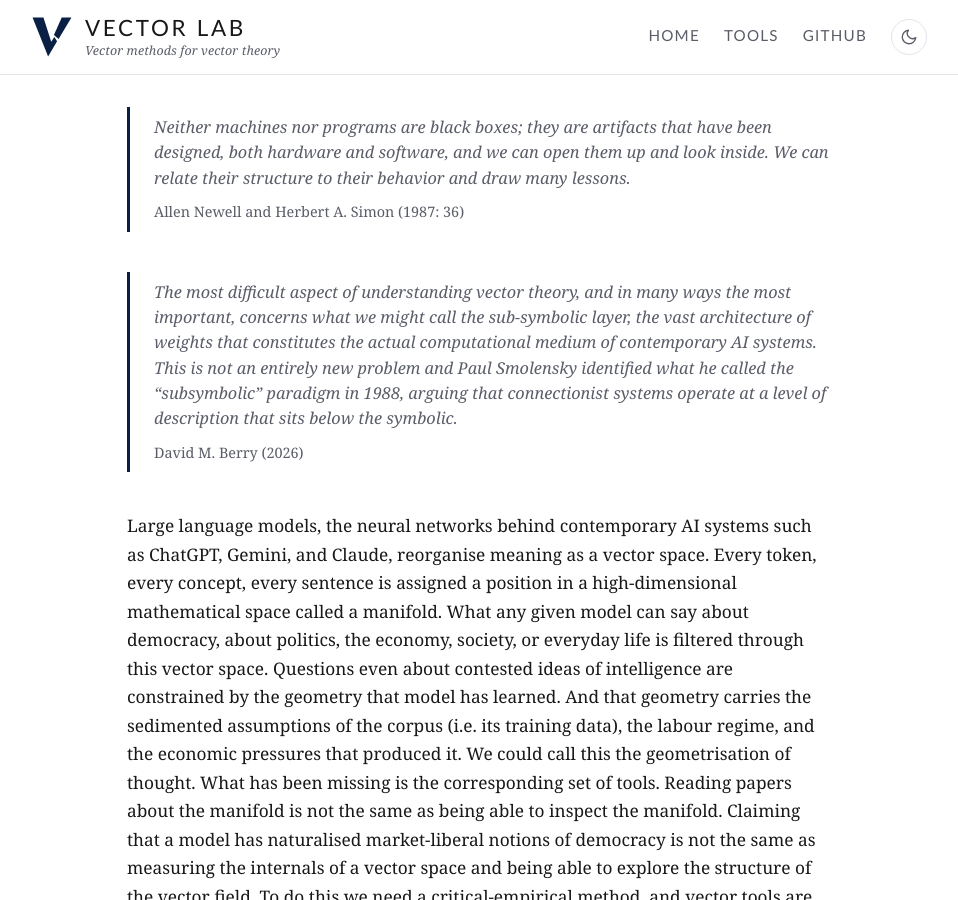
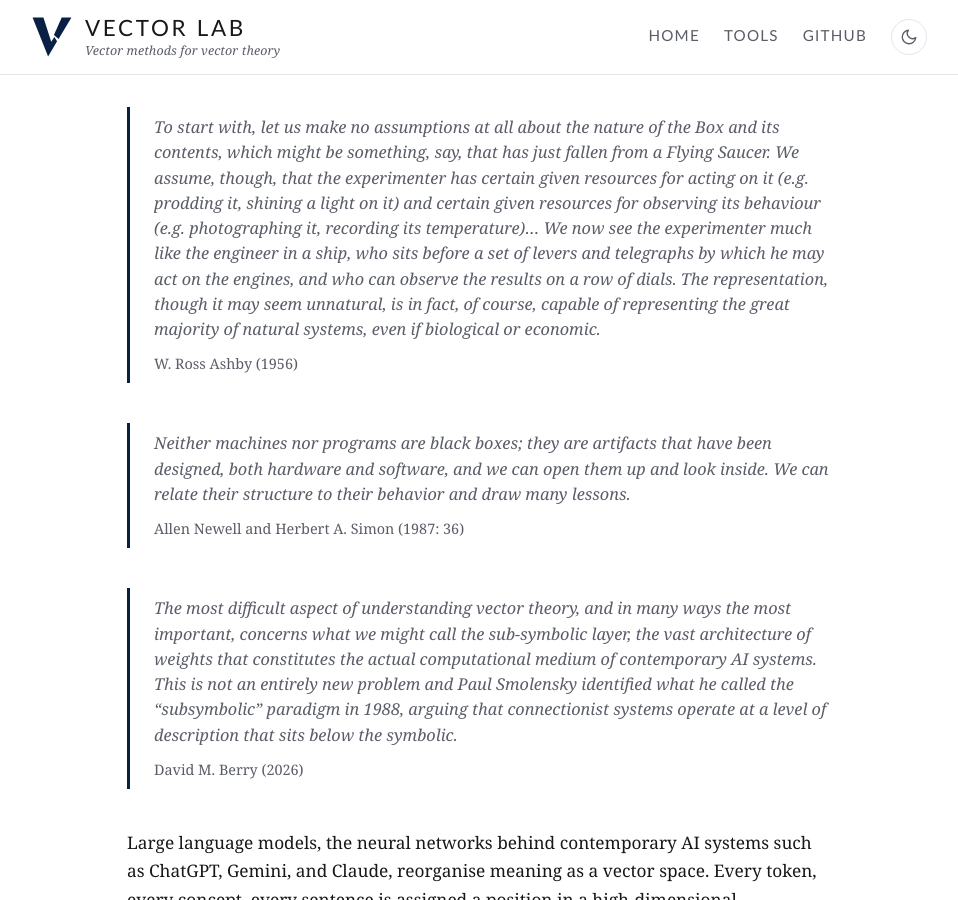
Before and after one commit to vector-lab-tools/vector-lab-tools.github.io, a Jekyll site: the page built from index.md, in a window 1280 px wide and 900 px high. Shown: the whole window, without its empty margins (161-1119 px from the left). Built offline with Jekyll 4.4.1, drawn with Linux system fonts in a browser that asks for light colours; some of the changed text lies outside the part shown.

Commit message:
Add Ashby (1956) Black Box epigraph and reference

```diff
--- a/index.md
+++ b/index.md
@@ -2,6 +2,11 @@
 layout: default
 title: Vector Lab
 ---
+
+<blockquote class="epigraph">
+<p>To start with, let us make no assumptions at all about the nature of the Box and its contents, which might be something, say, that has just fallen from a Flying Saucer. We assume, though, that the experimenter has certain given resources for acting on it (e.g. prodding it, shining a light on it) and certain given resources for observing its behaviour (e.g. photographing it, recording its temperature)&hellip; We now see the experimenter much like the engineer in a ship, who sits before a set of levers and telegraphs by which he may act on the engines, and who can observe the results on a row of dials. The representation, though it may seem unnatural, is in fact, of course, capable of representing the great majority of natural systems, even if biological or economic.</p>
+<cite>W. Ross Ashby (1956)</cite>
+</blockquote>
 
 <blockquote class="epigraph">
 <p>Neither machines nor programs are black boxes; they are artifacts that have been designed, both hardware and software, and we can open them up and look inside. We can relate their structure to their behavior and draw many lessons.</p>
@@ -183,6 +188,7 @@ Each repository contains full documentation, dependencies, and setup instruction
 
 ## References
 
+- Ashby, W. R. (1956) *An Introduction to Cybernetics*. London: Chapman & Hall.
 - Berry, D. M. (2026) '[Vector Theory](https://doi.org/10.1007/s13347-026-01162-w)', *Philosophy & Technology*. Available at: <https://doi.org/10.1007/s13347-026-01162-w>.
 - Haugeland, J. (ed.) (1981) *Mind Design: Philosophy, Psychology, Artificial Intelligence*. Cambridge, MA: The MIT Press.
 - Newell, A. and Simon, H. A. (1987) 'Computer Science as Empirical Inquiry: Symbols and Search', in Haugeland, J. (ed.) *Mind Design: Philosophy, Psychology, Artificial Intelligence*. Cambridge, MA: The MIT Press, pp. 35–66. Originally the tenth Turing Award Lecture, *Communications of the ACM* 19(3), March 1976, pp. 113–126.
```
